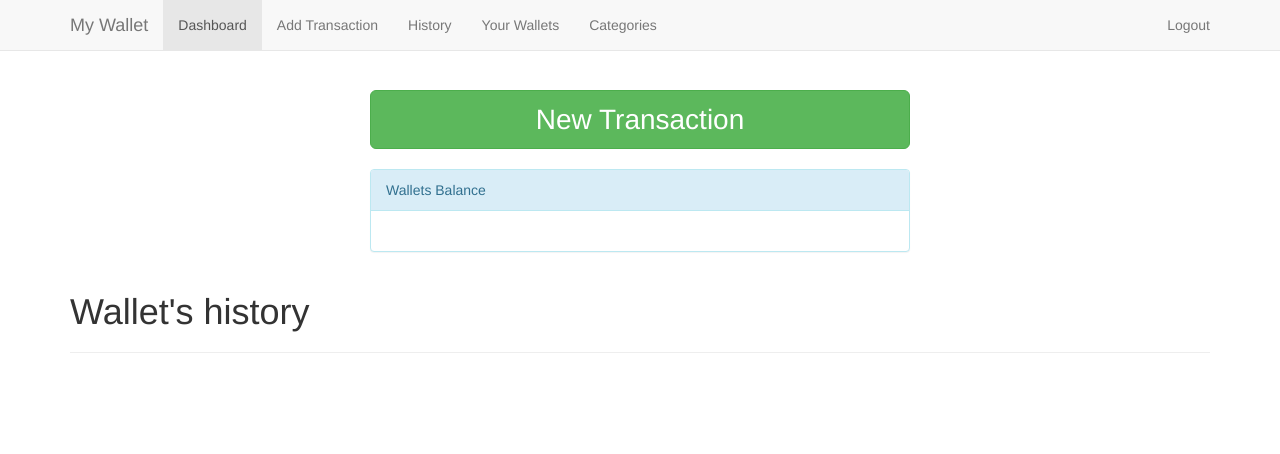
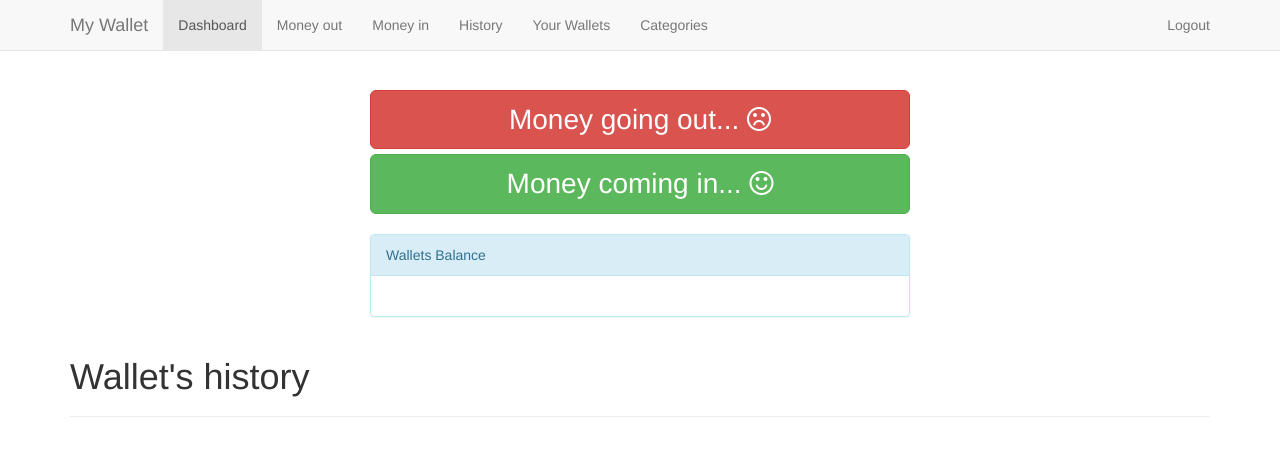
Before and after one commit to gdi3d/my_wallet, a Django app: page /dashboard in a window 1280 px wide. Shown: the top 454 px of the page. Run offline with Django 3.2, Linux system fonts and the light colour scheme; a user stored in the database is signed in; parts of the project's set-up code (start-up, migrations or seed data) failed here and were passed over; some libraries are stand-ins or nearby versions.

Commit message:
Updated UI

```diff
--- a/website/static/js/wallet.js
+++ b/website/static/js/wallet.js
@@ -286,6 +286,7 @@ w.transaction_view =
 	model: {},
 	_wallets: {},
 	transaction_type: '',
+	operation_type: null,
 	/**
 	 * Initializate the view
 	 * @param  {integer} id The transaction id to be edited
@@ -380,6 +381,30 @@ w.transaction_view =
 		});
 
 		$('#amount').numeric({ decimalPlaces: w.DECIMAL_PLACES });
+
+
+		$('#currency').html(w.CURRENCY_SYMBOL);
+
+		// set operation type
+		var url = window.location.pathname;
+		url = url.split('/');
+		url.pop();
+		var operation = url.pop();
+
+		if(operation == 'in')
+		{
+			$('#operation_type').html('+');
+			w.transaction_view.income();
+			w.transaction_view.operation_type = '+';
+		}
+		else if(operation == 'out')
+		{
+			$('#operation_type').html('-');
+			w.transaction_view.expense();
+			w.transaction_view.operation_type = '-';
+		}
+		else
+		{
 			$('#amount').keyup(function()
 			{
 				val = $(this).val();
@@ -393,8 +418,7 @@ w.transaction_view =
 					w.transaction_view.income();
 				}
 			});
-
-		$('#currency').html(w.CURRENCY_SYMBOL);
+		}
 	},
 	/**
 	 * Set text for income money
@@ -463,6 +487,12 @@ w.transaction_view =
 			'wallet_id': wallet_id,
 			'id': w.transaction_view.model.id()
 
+		}
+
+		// add minus sign on expenses
+		if(w.transaction_view.operation_type == '-')
+		{
+			data['item']['amount'] = - Number(data['item']['amount'])
 		}
 
 		id = w.transaction_view.model.id();
@@ -1373,3 +1403,13 @@ w.home_view =
 	var dd  = this.getDate().toString();
 	return yyyy + '/' + (mm[1]?mm:"0"+mm[0]) + '/' + (dd[1]?dd:"0"+dd[0]); // padding
 };
+
+function getParameterByName(name, url) {
+    if (!url) url = window.location.href;
+    name = name.replace(/[\[\]]/g, "\\$&");
+    var regex = new RegExp("[?&]" + name + "(=([^&#]*)|&|#|$)"),
+        results = regex.exec(url);
+    if (!results) return null;
+    if (!results[2]) return '';
+    return decodeURIComponent(results[2].replace(/\+/g, " "));
+}
--- a/website/templates/dashboard.html
+++ b/website/templates/dashboard.html
@@ -5,7 +5,8 @@
 		<div class="row">
 			<div class="col-lg-offset-3 col-lg-6 col-md-12" align="center">
 				<h3 id="no_wallets" style="display:none">It looks like you don't have any wallets yet.<br><a href="/wallet">Create one to get started</a></h3>
-				<a href="/money/new" class="btn btn-lg btn-success btn-block main-btn" id="action_income">New Transaction</a>
+				<a href="/money/new/out" class="btn btn-lg btn-danger btn-block main-btn" id="action_income">Money going out... <i class="fa fa-frown-o"></i></a>
+				<a href="/money/new/out" class="btn btn-lg btn-success btn-block main-btn" id="action_income">Money coming in... <i class="fa fa-smile-o"></i></a>
 			</div>
 		</div>
 
--- a/website/templates/layout.html
+++ b/website/templates/layout.html
@@ -14,7 +14,6 @@
     <!-- Bootstrap core CSS -->
     <link rel="stylesheet" href="https://maxcdn.bootstrapcdn.com/bootstrap/3.3.1/css/bootstrap.min.css">
     <link href="//maxcdn.bootstrapcdn.com/bootswatch/3.3.2/flatly/bootstrap.min.css" rel="stylesheet">
-
 
     <link href="//maxcdn.bootstrapcdn.com/font-awesome/4.2.0/css/font-awesome.min.css" rel="stylesheet">
     <link href="{% static "css/datepicker3.css" %}" rel="stylesheet">
@@ -36,7 +35,6 @@
     #transaction_form .token-input { left: -11px; top: -7px;}
     #transactions_history .date, #transactions_history .amount { white-space: nowrap }
     #transactions_history .note { width: 50%; }
-
     </style>
   </head>
 
@@ -56,7 +54,8 @@
         <div id="navbar" class="collapse navbar-collapse">
           <ul class="nav navbar-nav">
             <li {% if on_dashboard %} class="active" {% endif %}><a href="/dashboard">Dashboard</a></li>
-            <li {% if on_transaction %} class="active" {% endif %}><a href="/money/new">Add Transaction</a></li>
+            <li {% if outcome %} class="active" {% endif %}><a href="/money/new/out">Money out</a></li>
+            <li {% if income %} class="active" {% endif %}><a href="/money/new/in">Money in</a></li>
             <li {% if on_history %} class="active" {% endif %}><a href="/history">History</a></li>
             <li {% if on_wallets %} class="active" {% endif %}><a href="/wallet">Your Wallets</a></li>
             <li {% if on_category %} class="active" {% endif %}><a href="/category">Categories</a></li>
--- a/website/templates/transaction.html
+++ b/website/templates/transaction.html
@@ -9,6 +9,7 @@
 				<label for="" id="action_item_amount"></label>
 					<div class="form-group input-group">
 			            <span class="input-group-addon" id="currency"></span>
+			            <span class="input-group-addon" id="operation_type"></span>
 			            <input type="text" class="form-control" name="item_amount" placeholder="0.00" id="amount" maxlength="13" data-bind="textInput: item.amount">
 			        </div>
 
--- a/website/urls.py
+++ b/website/urls.py
@@ -5,7 +5,8 @@ from django.views.generic import TemplateView
 urlpatterns = patterns('website.views',
     url(r'^$', 'home', name='home'),
     url(r'^dashboard', 'dashboard', name='dashboard'),
-    url(r'^money/new/$', 'money', name='money_new'),
+    url(r'^money/new/in/$', 'money', name='money_new_in'),
+    url(r'^money/new/out/$', 'money', name='money_new_out'),
     url(r'^money/edit/(?P<pk>\d+)/$', 'money', name='money_edit'),
     url(r'^history', 'history', name='history'),
     url(r'^wallet', 'wallet', name='wallet'),
--- a/website/views.py
+++ b/website/views.py
@@ -16,7 +16,17 @@ def money(request, pk=None):
 	if not pk:
 		pk = ''
 
-	context = {'on_transaction': True, 'pk': pk}
+	url = request.path.split('/')[:-1][-1]
+
+	income = False
+	outcome = False
+
+	if url == 'in':
+		income = True
+	else:
+		outcome = True
+
+	context = {'income': income, 'outcome': outcome, 'pk': pk}
 
 	return render(request, 'transaction.html', context)
 
```
Lines whose indentation alone changed are shown as unchanged.
